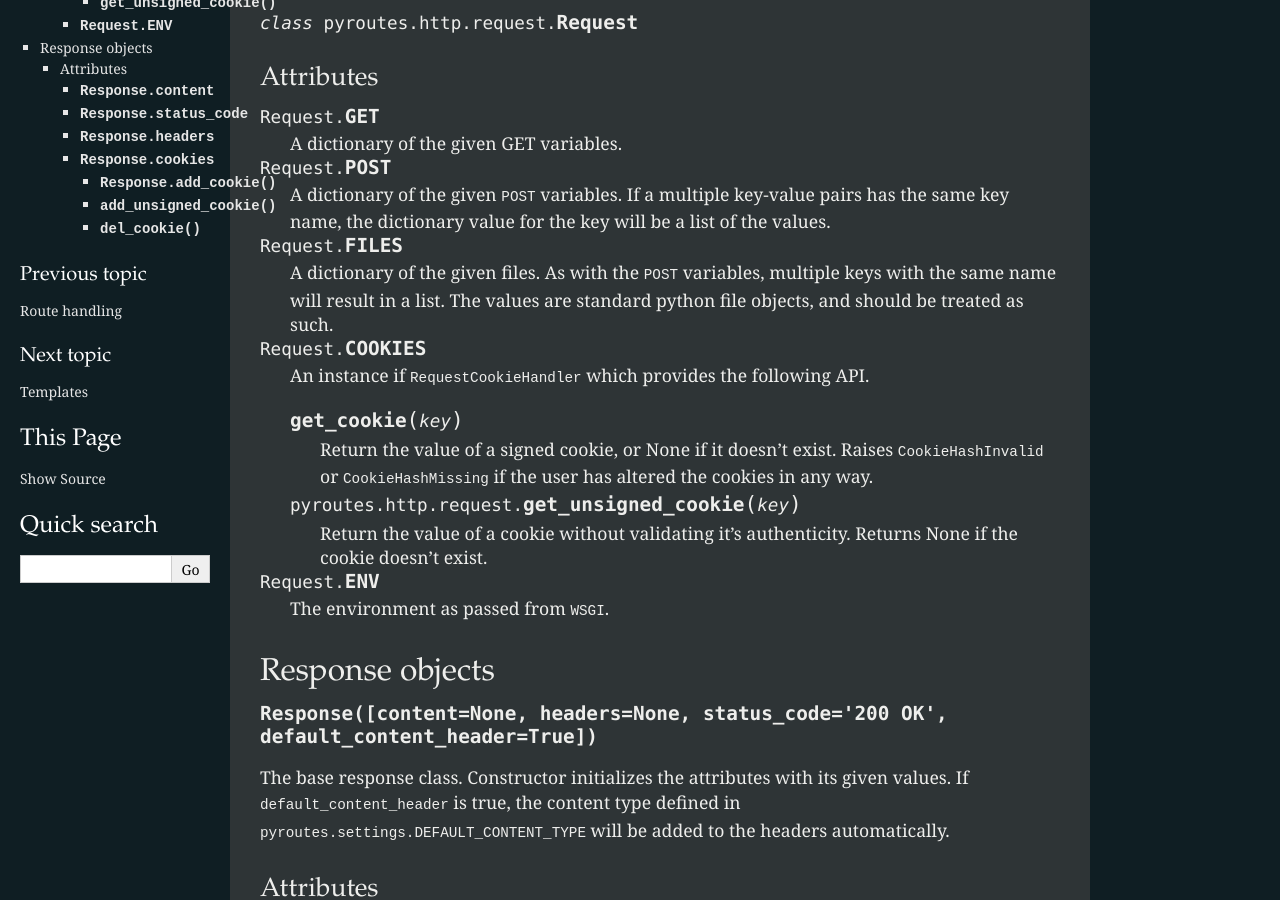
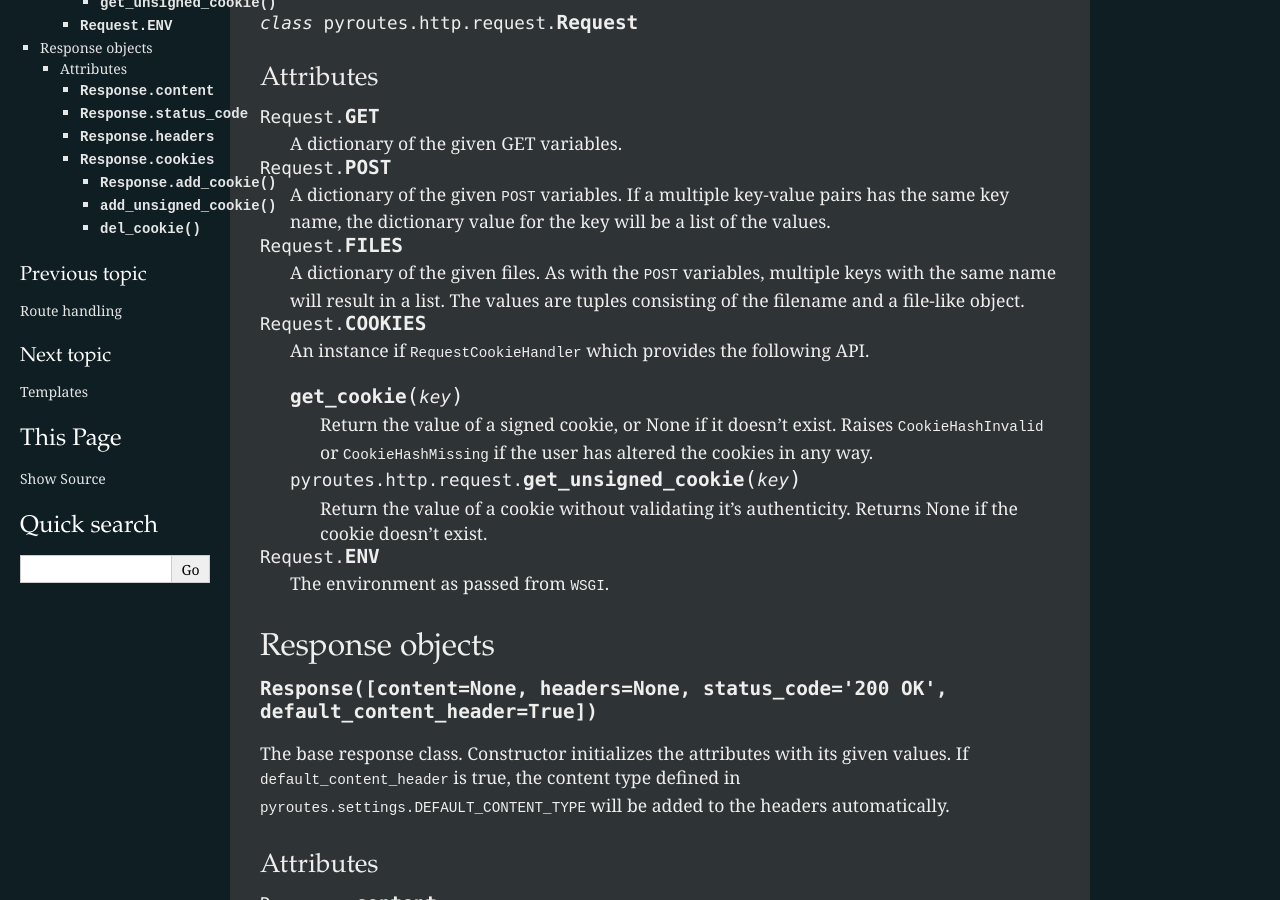
Before and after one commit to klette/pyroutes, a Sphinx documentation site: the page built from doc/reference/response.rst, in a window 1280 px wide and 900 px high, scrolled down 350 px. Built offline with Sphinx 7.4.7, drawn with Linux system fonts in a browser that asks for light colours.

Commit message:
Clearer FILES documentation

```diff
--- a/doc/reference/response.rst
+++ b/doc/reference/response.rst
@@ -42,8 +42,7 @@ Attributes
 
    A dictionary of the given files. As with the ``POST`` variables,
    multiple keys with the same name will result in a list.
-   The values are standard python file objects, and should be
-   treated as such.
+   The values are tuples consisting of the filename and a file-like object.
 
 .. attribute:: Request.COOKIES
 
--- a/doc/usage.rst
+++ b/doc/usage.rst
@@ -151,6 +151,8 @@ request handler.
     def new_post(request):
         if 'image' in request.FILES:
 	    # Do stuff with image
+	    filename = request.FILES['image'][0]
+	    data = request.FILES['image'][1].read()
 	    pass
 	category = request.GET.get('category','default')
 	title = request.POST.get('title', 'None')
```
